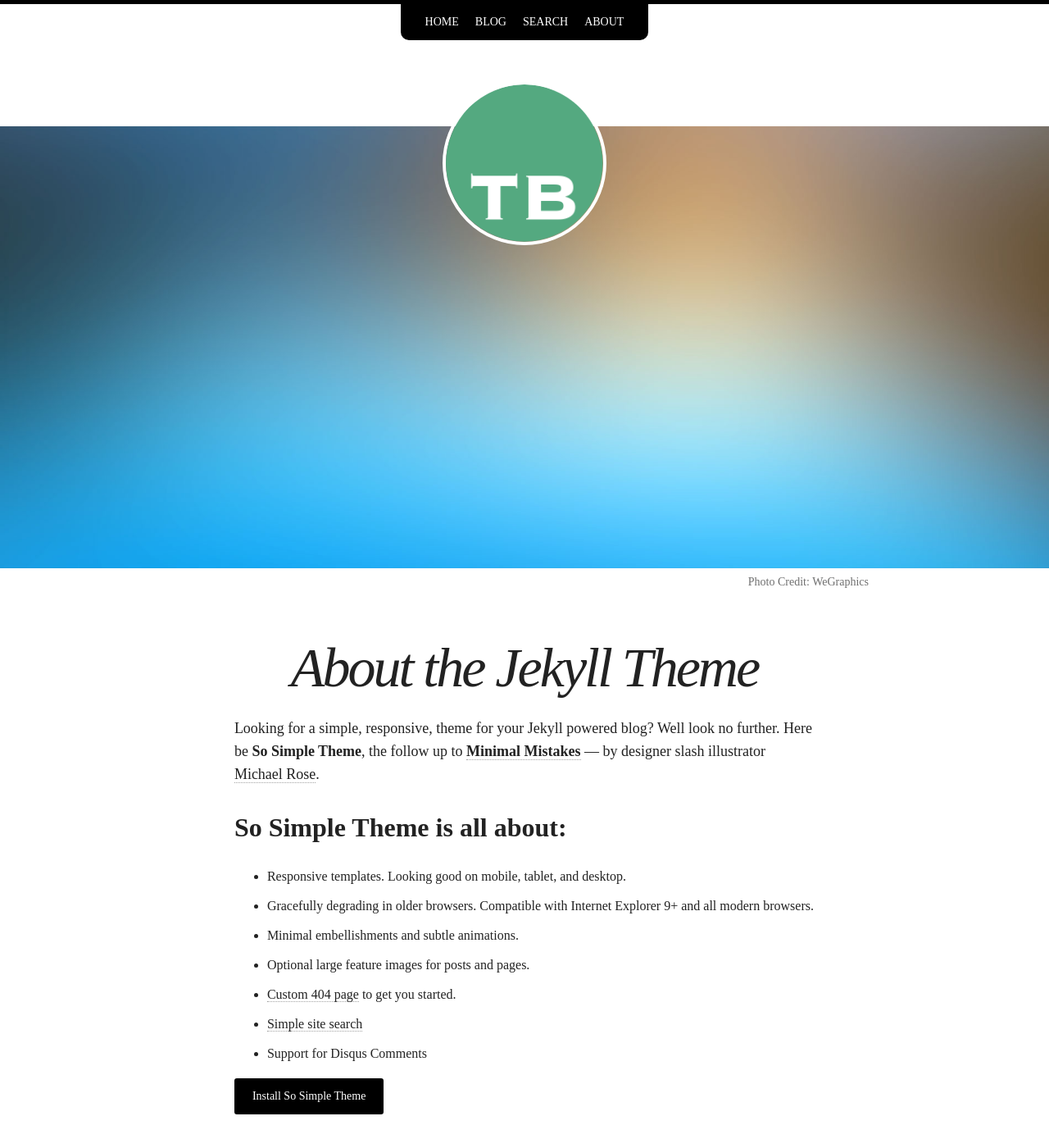
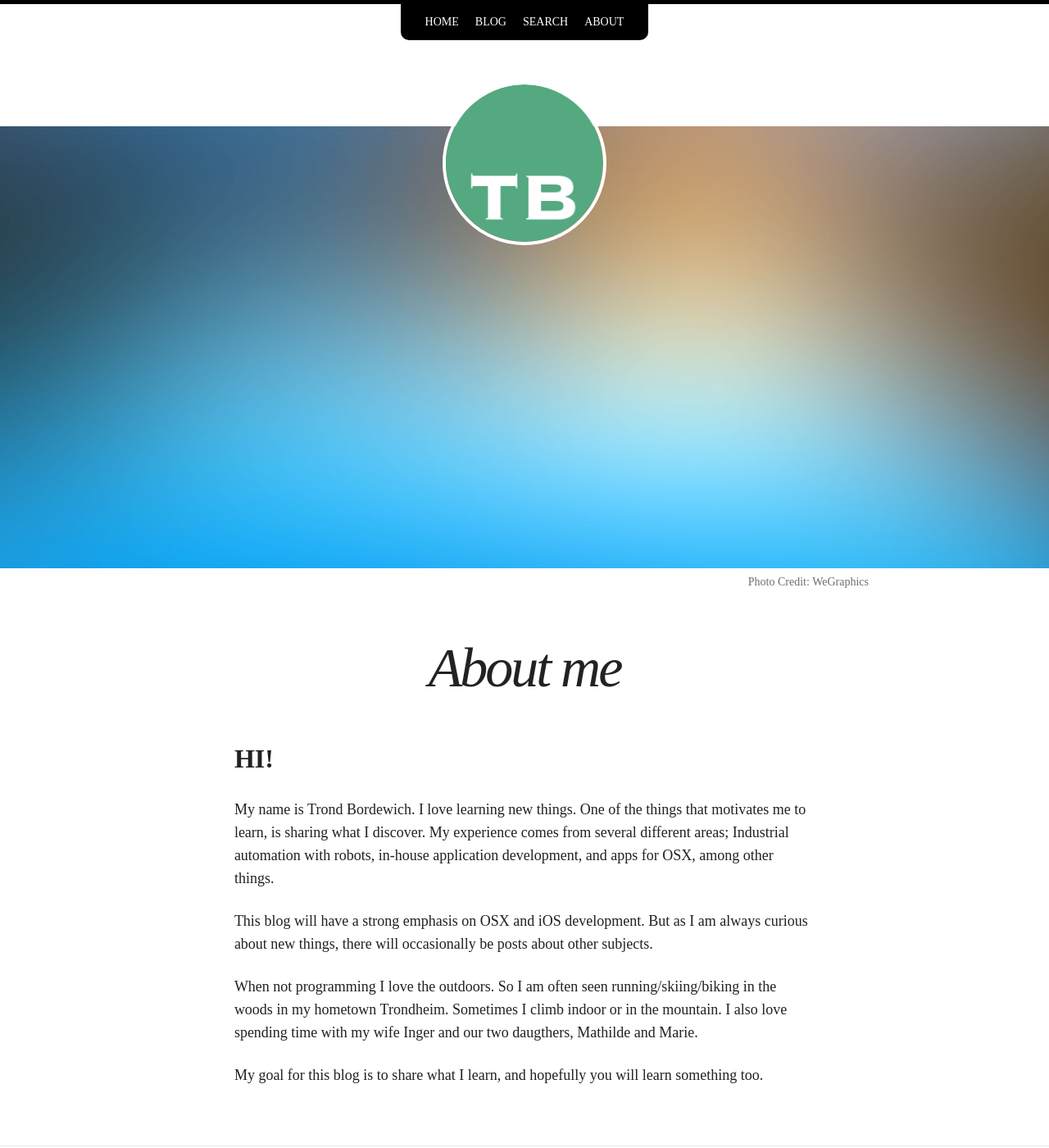
Before and after one commit to ZeldaIV/ZeldaIV.github.io, a Jekyll site: the page built from about/index.md, in a window 1280 px wide and 1400 px high. Shown: the whole window at 82% size. Built offline with Jekyll 4.4.1, drawn with Linux system fonts in a browser that asks for light colours; nearby versions of some CDN libraries.

```diff
--- a/CNAME
+++ b/CNAME
@@ -1 +1 @@
-www.tbordewich.com
+www.trondbordewich.com
--- a/_config.yml
+++ b/_config.yml
@@ -5,7 +5,7 @@ locale: en_US
 description: Sharing what I learn
 logo: site-logo.png
 search: true
-url: http://www.tbordewich.com
+url: http://www.trondbordewich.com
 
 # Jekyll configuration
 
--- a/about/index.md
+++ b/about/index.md
@@ -1,6 +1,6 @@
 ---
 layout: page
-title: About the Jekyll Theme
+title: About me
 excerpt: "So Simple is a responsive Jekyll theme for your words and images."
 modified: 2014-08-08T19:44:38.564948-04:00
 image:
@@ -9,18 +9,12 @@ image:
   creditlink: http://wegraphics.net/downloads/free-ultimate-blurred-background-pack/
 ---
 
-Looking for a simple, responsive, theme for your Jekyll powered blog? Well look no further. Here be **So Simple Theme**, the follow up to [**Minimal Mistakes**](http://mmistakes.github.io/minimal-mistakes) --- by designer slash illustrator [Michael Rose](http://mademistakes.com).
+## HI!
 
-## So Simple Theme is all about:
+My name is Trond Bordewich. I love learning new things. One of the things that motivates me to learn, is sharing what I discover. My experience comes from several different areas; Industrial automation with robots, in-house application development, and apps for OSX, among other things.
 
-* Responsive templates. Looking good on mobile, tablet, and desktop.
-* Gracefully degrading in older browsers. Compatible with Internet Explorer 9+ and all modern browsers.
-* Minimal embellishments and subtle animations.
-* Optional large feature images for posts and pages.
-* [Custom 404 page]({{ site.url }}/404.html) to get you started.
-* [Simple site search](https://github.com/christian-fei/Simple-Jekyll-Search)
-* Support for Disqus Comments
+This blog will have a strong emphasis on OSX and iOS development. But as I am always curious about new things, there will occasionally be posts about other subjects.
 
-<a markdown="0" href="{{ site.url }}/theme-setup" class="btn">Install So Simple Theme</a>
+When not programming I love the outdoors. So I am often seen running/skiing/biking in the woods in my hometown Trondheim. Sometimes I climb indoor or in the mountain. I also love spending time with my wife Inger and our two daugthers, Mathilde and Marie.
 
-[^1]: Example: *domain.com/category-name/post-title*
+My goal for this blog is to share what I learn, and hopefully you will learn something too.
```
Also changed, not shown: _posts/2015-11-28-automate-pod-spec-pushing.markdown (+8 -0 lines).
